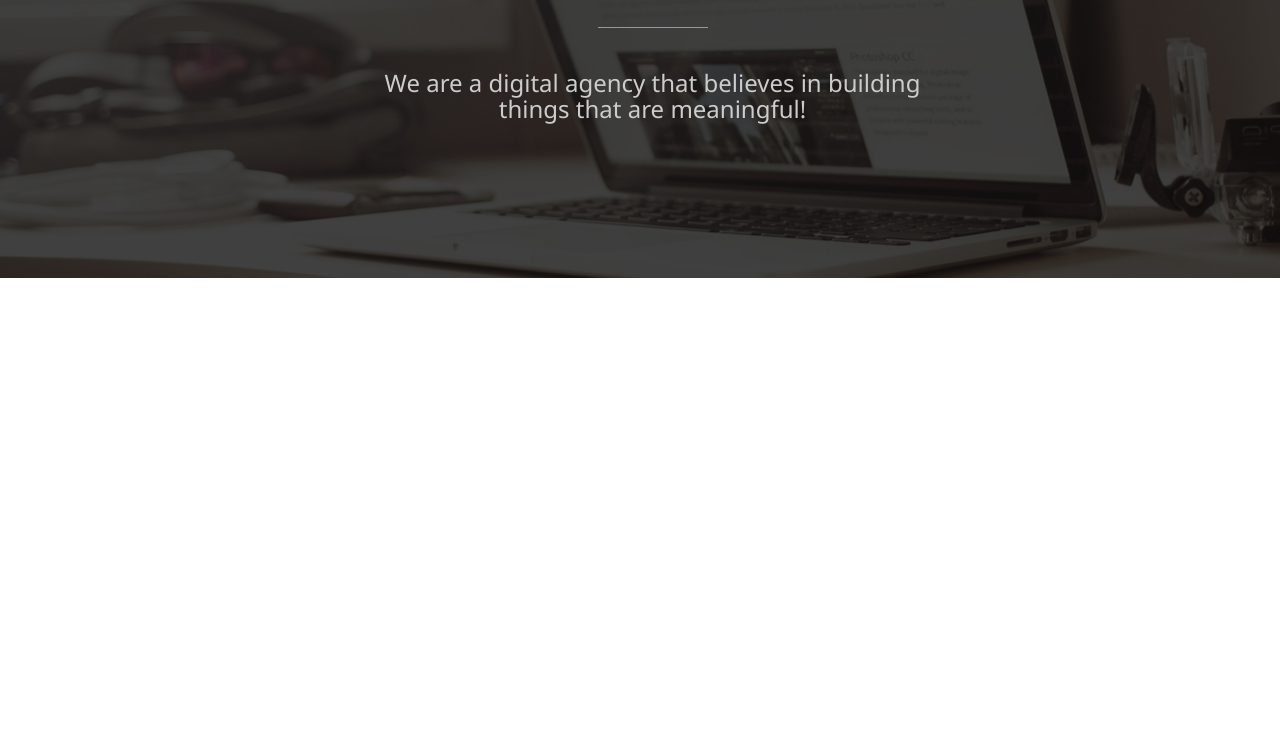
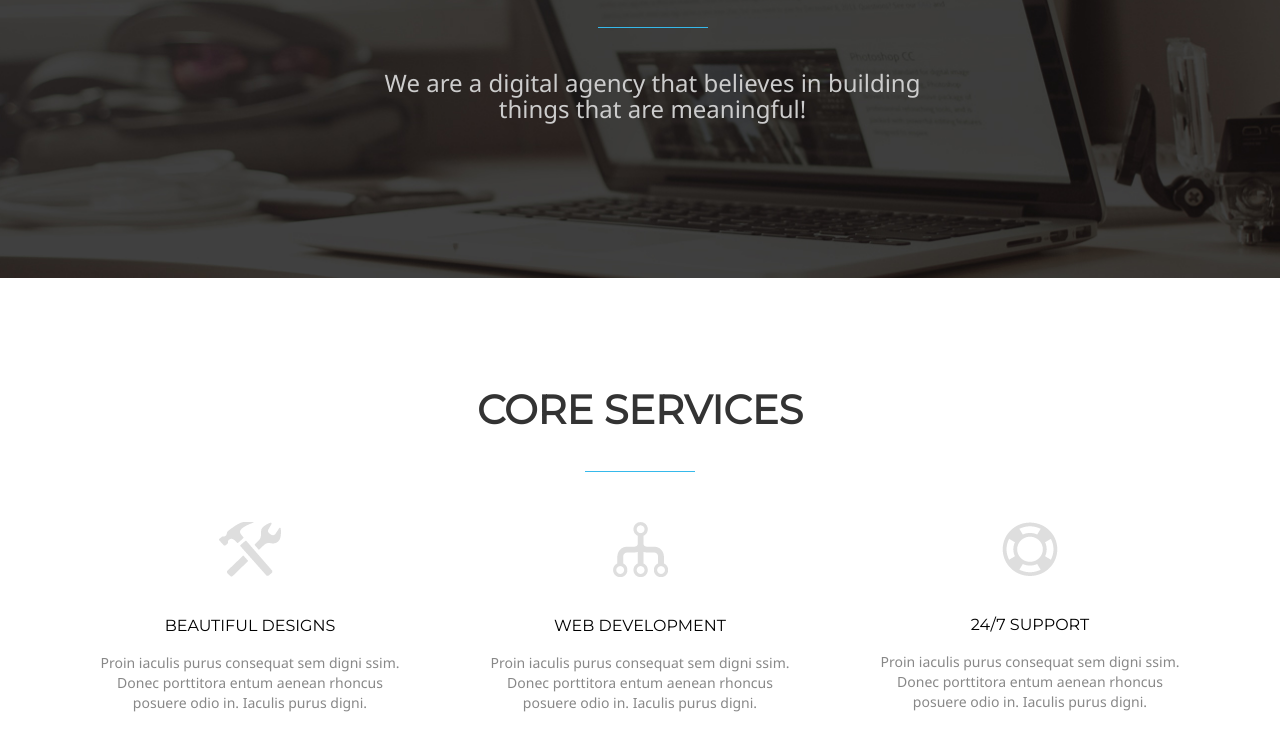
Before and after one commit to ivanzabrodin/dreams, a plain HTML site: page index.html in a window 1280 px wide. Shown: the part 364-1114 px from the top of the page. Before the commit the page ends 800 px from the top, so only its background shows below. Drawn offline with Linux system fonts and the light colour scheme.

Commit message:
add services

```diff
--- a/css/style.css
+++ b/css/style.css
@@ -1,3 +1,4 @@
+/*Header*/
 header {
   background-image: url(../img/bg-header.jpg);
   background-repeat: no-repeat;
@@ -52,3 +53,50 @@ header ul li a:hover {
   color: #CCCCCC;
   margin-top: 95px;
 }
+/*Header*/
+
+/*Services*/
+.services {
+	padding: 90px 0 95px 0;
+}
+.services__title {
+	font-family: Montserrat;
+	text-transform: uppercase;
+	font-size: 40px;
+	position: relative;
+}
+
+.services__title:after {
+  content: "";
+  background-color: #36B9EB;
+  height: 1px;
+  width: 110px;
+  left: 50%;
+  bottom: -40px;
+  margin-left: -55px;
+  position: absolute;
+}
+
+.services__item {
+	text-align: center;
+	margin-top: 80px;
+}
+
+.services__item__title {
+	display: block;
+	font-family: Montserrat;
+	font-size: 16px;
+	text-transform: uppercase;
+	color: #000;
+	margin-top: 38px;
+}
+
+.services__item__text {
+	display: inline-block;
+	max-width: 320px;
+	font-family: Noto Sans;
+	font-size: 14px;
+	color: #888888;
+	margin-top: 15px;
+}
+/*Services*/
--- a/index.html
+++ b/index.html
@@ -12,6 +12,7 @@
   <link href='https://fonts.googleapis.com/css?family=Noto+Sans' rel='stylesheet' type='text/css'>
 </head>
 <body>
+  <!-- Header -->
   <header>
     <div class="container">
       <div class="row">
@@ -19,7 +20,7 @@
           <a href="" class="header__logo pull-left"><img src="img/logo.png" alt=""></a>
         </div>
         <nav>
-          <ul class="col-lg-8 col-lg-offset-2 list-inline pull-right text-right">
+          <ul class="hidden-xs hidden-sm col-lg-8 col-lg-offset-2 list-inline pull-right text-right">
             <li><a href="">Home</a></li>
             <li><a href="">Services</a></li>
             <li><a href="">Portfolio</a></li>
@@ -33,6 +34,41 @@
       <h3 class="header__subtitle text-center">We are a digital agency that believes in building<br>things that are  meaningful!</h3>
     </div>
   </header>
+  <!-- Header -->
+
+  <!-- Services -->
+  <div class="services">
+    <div class="container">
+      <h1 class="services__title text-center"><strong>Core Services</strong></h1>
+      <div class="row">
+        <div class="col-md-4 col-lg-4">
+          <div class="services__item">
+            <img src="img/services1.png" alt="Tools" class="text-center">
+            <span class="services__item__title">Beautiful Designs</span>
+            <span class="services__item__text">Proin iaculis purus consequat sem digni ssim. Donec porttitora entum aenean rhoncus posuere odio in. Iaculis purus digni.
+</span>
+          </div>
+        </div>
+        <div class="col-md-4 col-lg-4">
+          <div class="services__item">
+            <img src="img/services2.png" alt="Flow-Tree" class="text-center">
+            <span class="services__item__title">Web Development</span>
+            <span class="services__item__text">Proin iaculis purus consequat sem digni ssim. Donec porttitora entum aenean rhoncus posuere odio in. Iaculis purus digni.
+</span>
+          </div>
+        </div>
+        <div class="col-md-4 col-lg-4">
+          <div class="services__item">
+            <img src="img/services3.png" alt="lifebuoy" class="text-center">
+            <span class="services__item__title">24/7 Support</span>
+            <span class="services__item__text">Proin iaculis purus consequat sem digni ssim. Donec porttitora entum aenean rhoncus posuere odio in. Iaculis purus digni.
+</span>
+          </div>
+        </div>
+      </div>
+    </div>
+  </div>
+  <!-- Services -->
 
 
 
```
Also changed, not shown: img/services1.png (added), img/services2.png (added), img/services3.png (added).
